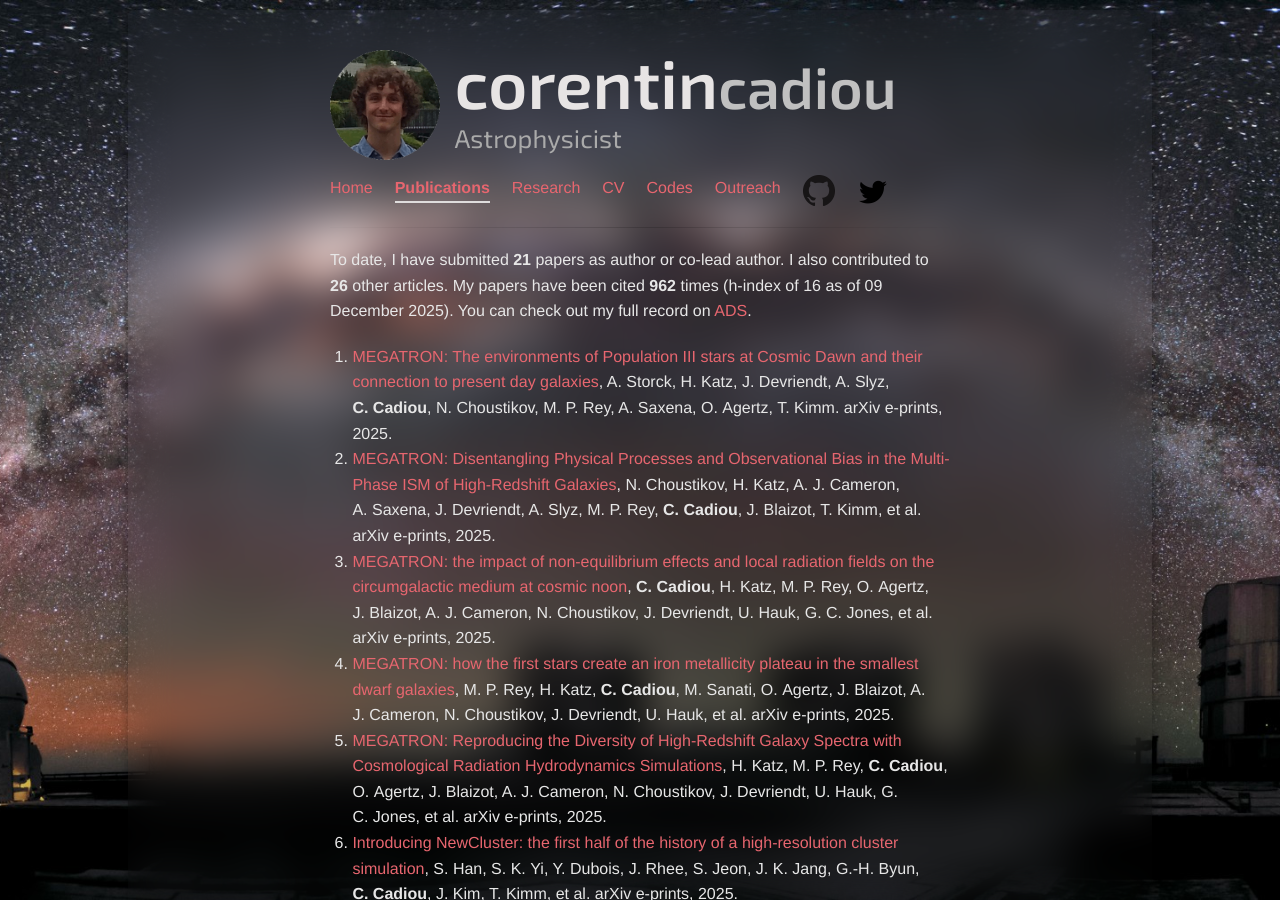
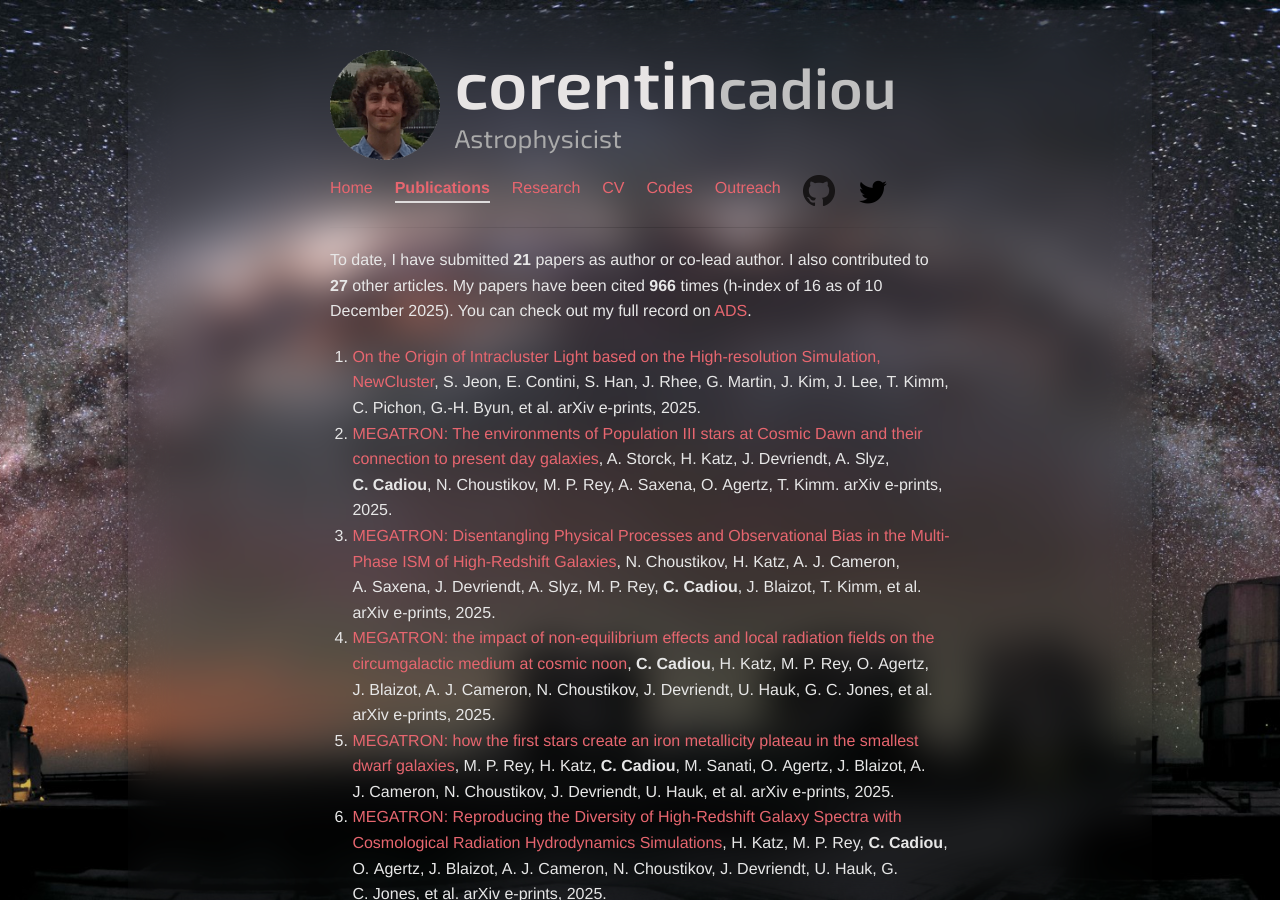
Before and after one commit to cphyc/cphyc.github.io, a Jekyll site: the page built from publications/index.html, in a window 1280 px wide and 900 px high. Built offline with Jekyll 4.4.1, drawn with Linux system fonts in a browser that asks for light colours; nearby versions of some CDN libraries.

Commit message:
Update publications and CV [skip ci]
Automated update via GitHub Actions

```diff
--- a/publications/index.html
+++ b/publications/index.html
@@ -7,11 +7,50 @@ description: My Publications
 
 <p>
   To date, I have submitted <b>21</b> papers as author or co-lead author.
-  I also contributed to <b>26</b> other articles.
-  My papers have been cited <b>962</b> times (h-index of 16 as of 09 December 2025).
+  I also contributed to <b>27</b> other articles.
+  My papers have been cited <b>966</b> times (h-index of 16 as of 10 December 2025).
   You can check out my full record on <a href="https://ui.adsabs.harvard.edu/search/q=((author%3A%22Cadiou%2C%20C%22))%20-bibstem%3A%22zndo%22%20collection%3Aastronomy&sort=date%20desc%2C%20bibcode%20desc&p_=0" target="_blank">ADS</a>.
 </p>
 <ol>
+
+  <li>
+    <a href="https://arxiv.org/abs/2512.06098">On the Origin of Intracluster Light based on the High-resolution Simulation, NewCluster</a>,
+
+
+      S.&nbsp;Jeon,
+
+
+      E.&nbsp;Contini,
+
+
+      S.&nbsp;Han,
+
+
+      J.&nbsp;Rhee,
+
+
+      G.&nbsp;Martin,
+
+
+      J.&nbsp;Kim,
+
+
+      J.&nbsp;Lee,
+
+
+      T.&nbsp;Kimm,
+
+
+      C.&nbsp;Pichon,
+
+
+      G.-H.&nbsp;Byun,
+
+
+      et al.
+
+    arXiv e-prints, 2025.
+  </li>
 
   <li>
     <a href="https://arxiv.org/abs/2510.06853">MEGATRON: The environments of Population III stars at Cosmic Dawn and their connection to present day galaxies</a>,
```
Also changed, not shown: 2 other files.
